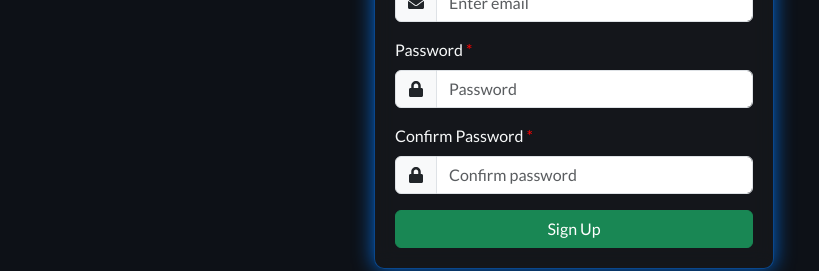
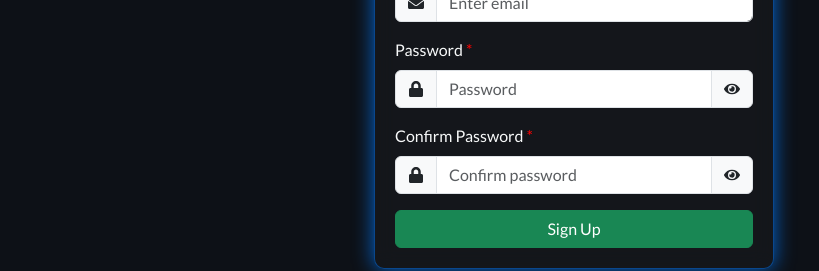
Before and after one commit to Thilak-07/NexEvent, a React (Create React App) app in the folder client/: page /auth/signup in a window 1280 px wide. Shown: the part 325-596 px from the top of the page, without its empty margins (66-885 px from the left). Built offline with nearby package versions, Linux system fonts and the light colour scheme; no server answers.

Commit message:
[style] signup eye icons

```diff
--- a/client/src/components/SignupForm.js
+++ b/client/src/components/SignupForm.js
@@ -8,7 +8,7 @@ import {
   InputGroup,
 } from "react-bootstrap";
 import { Link, useNavigate } from "react-router-dom";
-import { FaUser, FaLock, FaEnvelope } from "react-icons/fa";
+import { FaUser, FaLock, FaEnvelope, FaEye, FaEyeSlash } from "react-icons/fa";
 import BackBtn from "./BackBtn";
 import { toast } from "react-toastify";
 
@@ -18,6 +18,16 @@ const SignupForm = ({ client }) => {
   const [email, setEmail] = useState("");
   const [password, setPassword] = useState("");
   const [confirmPassword, setConfirmPassword] = useState("");
+  const [showPassword1, setShowPassword1] = useState(false);
+  const [showPassword2, setShowPassword2] = useState(false);
+
+  const togglePassword1Visibility = () => {
+    setShowPassword1(!showPassword1);
+  };
+
+  const togglePassword2Visibility = () => {
+    setShowPassword2(!showPassword2);
+  };
 
   const handleSubmit = (e) => {
     e.preventDefault();
@@ -126,12 +136,18 @@ const SignupForm = ({ client }) => {
                   <FaLock />
                 </InputGroup.Text>
                 <Form.Control
-                  type="password"
+                  type={showPassword1 ? "text" : "password"}
                   placeholder="Password"
                   value={password}
                   onChange={(e) => setPassword(e.target.value)}
                   required
                 />
+                <InputGroup.Text
+                  onClick={togglePassword1Visibility}
+                  style={{ cursor: "pointer" }}
+                >
+                  {showPassword1 ? <FaEyeSlash /> : <FaEye />}
+                </InputGroup.Text>
               </InputGroup>
             </Form.Group>
             <Form.Group controlId="formConfirmPassword" className="mb-3">
@@ -143,12 +159,18 @@ const SignupForm = ({ client }) => {
                   <FaLock />
                 </InputGroup.Text>
                 <Form.Control
-                  type="password"
+                  type={showPassword2 ? "text" : "password"}
                   placeholder="Confirm password"
                   value={confirmPassword}
                   onChange={(e) => setConfirmPassword(e.target.value)}
                   required
                 />
+                <InputGroup.Text
+                  onClick={togglePassword2Visibility}
+                  style={{ cursor: "pointer" }}
+                >
+                  {showPassword2 ? <FaEyeSlash /> : <FaEye />}
+                </InputGroup.Text>
               </InputGroup>
             </Form.Group>
             <Button variant="success" type="submit" className="w-100">
```
Also changed, not shown: 2 other files (tests, documents, lock files or other folders).
